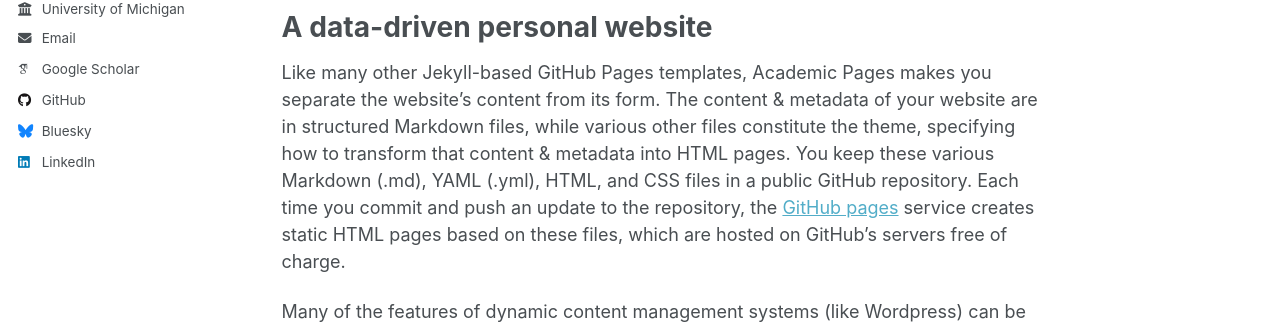
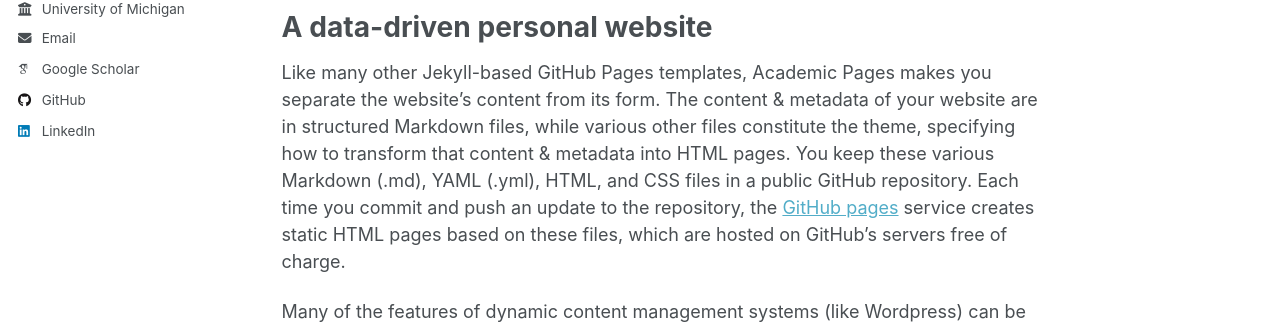
Before and after one commit to xutianliang-128/profolio, a Jekyll site: the page built from _pages/about.md, in a window 1280 px wide. Shown: the part 475-799 px from the top of the page. Built offline with Jekyll 4.4.1, drawn with Linux system fonts in a browser that asks for light colours; some web fonts are replaced; a script that is not in the unit is left out.

Commit message:
Update _config.yml

```diff
--- a/_config.yml
+++ b/_config.yml
@@ -54,7 +54,7 @@ author:
 
   # Social media
   artstation       : # Username
-  bluesky          : "bsky.app" # Replace this with you Bluesky username
+  bluesky          : # "bsky.app" # Replace this with you Bluesky username
   facebook         : # Username
   flickr           : # Username
   foursquare       : # Username
@@ -63,7 +63,7 @@ author:
   keybase          : # Username
   instagram        : # Username
   lastfm           : # Username
-  linkedin         : "https://www.linkedin.com/in/tianliang-xu-603a0421b/"
+  linkedin         : "tianliang-xu-603a0421b/"
   mastodon         : # URL
   medium           : # URL
   pinterest        : # Username
```
